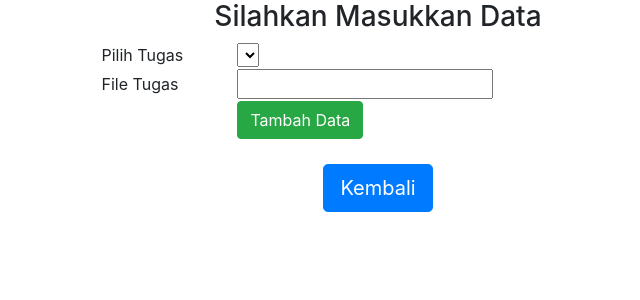
After one commit to ngodeing/elena, a PHP site: page /create_mtugas.php in a window 1280 px wide. The commit adds this page. Shown: the top 300 px of the page, without its empty margins (262-902 px from the left). Run offline with PHP 8.4, Linux system fonts and the light colour scheme; tables that the repository leaves empty or names only in its code hold one stand-in row (values such as "Sample post"); lists and menus that the app fills with data are empty.

Commit message:
selesai upload tugas

```diff
--- /dev/null
+++ b/create_mtugas.php
@@ -0,0 +1,104 @@
+<!DOCTYPE html>
+<html lang="en">
+
+<head>
+  <meta charset="UTF-8">
+  <meta http-equiv="X-UA-Compatible" content="IE=edge">
+  <meta name="viewport" content="width=device-width, initial-scale=1.0">
+  <link rel="stylesheet" href="https://cdn.jsdelivr.net/npm/bootstrap@4.6.2/dist/css/bootstrap.min.css" integrity="sha384-xOolHFLEh07PJGoPkLv1IbcEPTNtaed2xpHsD9ESMhqIYd0nLMwNLD69Npy4HI+N" crossorigin="anonymous">
+  <title>Tambah Tugas</title>
+</head>
+
+<body>
+  <div class="container">
+    <center>
+      <h3>Silahkan Masukkan Data</h3>
+      <form action="create_mtugas.php" method="post" name="form1">
+      <input type="hidden" name="NIM" value="<?php echo isset($_GET['NIM']) ? $_GET['NIM'] : ''; ?>">
+
+<input type="hidden" name="kode_mk" value="<?php echo isset($_GET['kode_mk']) ? $_GET['kode_mk'] : ''; ?>">
+
+      <input type="hidden" name="status_tugas" value='Submitted'>
+      <input type="hidden" name="nilai_tugas" value='Not Graded'>
+        <table width="50%" border="0">
+        <tr>
+            <td>Pilih Tugas</td>
+            <td><select name="id_tugas">
+      <?php
+        // Sambungkan ke database dan ambil opsi dari tabel mata_kuliah
+        require 'koneksi.php';
+        // Periksa koneksi
+        if ($conn->connect_error) {
+          die("Koneksi gagal: " . $conn->connect_error);
+        }
+        $kode_mk = isset($_GET['kode_mk']) ? $_GET['kode_mk'] : '';
+
+        // Query untuk mengambil opsi dari tabel mata_kuliah
+        $query = "SELECT id_tugas, nama_tugas FROM tugas WHERE kode_mk = '$kode_mk'";
+        $result = $conn->query($query);
+
+        // Periksa apakah query berhasil
+        if ($result) {
+          // Tampilkan opsi dalam elemen <select>
+          while ($row = $result->fetch_assoc()) {
+            echo "<option value=\"" . $row['id_tugas'] . "\">" . $row['nama_tugas'] . "</option>";
+          }
+
+          // Bebaskan hasil query
+          $result->free_result();
+        } else {
+          echo "Query error: " . $conn->error;
+        }
+
+        // Tutup koneksi
+        $conn->close();
+      ?>
+    </select></td>
+          </tr>
+          <tr>
+            <td>File Tugas</td>
+            <td><input type="text" name="file_tugas" required></td>
+          </tr>
+    </select></td>
+          </tr>
+          <td></td>
+          <td><input class="btn btn-success" type="submit" name="Submit" value="Tambah Data"></td>
+          </tr>
+        </table>
+      </form>
+
+      <?php
+$NIM = isset($_GET['NIM']) ? $_GET['NIM'] : '';
+$kode_mk = isset($_GET['kode_mk']) ? $_GET['kode_mk'] : '';
+      // Check If form submitted, insert form data into users table.
+      if (isset($_POST['Submit'])) {
+        $NIM = $_POST['NIM'];
+        $id_tugas = $_POST['id_tugas'];
+        $file_tugas = $_POST['file_tugas'];
+        $status_tugas = $_POST['status_tugas'];
+        $kode_mk = $_POST['kode_mk'];
+        $nilai_tugas = $_POST['nilai_tugas'];
+
+
+
+        // include database connection file
+        require 'koneksi.php';
+
+        // Insert user data into table
+        $result = mysqli_query($conn, "INSERT INTO mengerjakan_tugas(id_tugas,NIM,file_tugas,status_tugas,nilai_tugas, kode_mk) VALUES('$id_tugas','$NIM', '$file_tugas','$status_tugas','$nilai_tugas','$kode_mk')");
+
+        // Show message when user added
+        echo "Data berhasil ditambahkan <a class='btn btn-primary' href='mata-kuliah.php?NIM=" . urlencode($NIM) . "&kode_mk=" . urlencode($kode_mk) . "'>Lihat Data</a>";
+
+      }
+      ?>
+      <br>
+      <a href="index.php" class="btn btn-primary btn-lg " tabindex="-1" role="button" aria-disabled="true">Kembali</a>
+
+    </center>
+
+  </div>
+
+</body>
+
+</html>
--- a/edit_tugas.php
+++ b/edit_tugas.php
@@ -49,11 +49,8 @@ while ($data = mysqli_fetch_array($result)) {
     <center>
       <h3>Silahkan Masukkan Data</h3>
       <form action="edit_tugas.php" method="post" name="form1">
+      <input type="hidden" name="id_tugas" value=<?php echo $id_tugas; ?>>
         <table width="50%" border="0">
-          <tr>
-            <td>ID Tugas</td>
-            <td><input type="text" name="id_tugas" value=<?php echo $id_tugas; ?> readonly></td>
-          </tr>
           <tr>
             <td>Nama Tugas</td>
             <td><input type="text" name="nama_tugas" value=<?php echo $nama_tugas; ?>></td>
--- a/mahasiswa.php
+++ b/mahasiswa.php
@@ -48,7 +48,8 @@ if (isset($_GET['nama_user'])) {
                     echo "<div class='bg-white p-4 rounded-md shadow-lg w-[300px] flex flex-col'>";
                     echo "<h5 class='text-xl font-bold mb-2'>".$data['nama_mk']."</h5>";
                     echo "<p class='text-gray-600 mb-5'>(".$data['kode_mk'].")</p>";
-                    echo "<a href='mata-kuliah.php?kode_mk=".$data['kode_mk']."&nama_user=".urlencode($namaMahasiswa)."' class='bg-blue-500 text-white py-2 px-4 mt-auto rounded-md content-end'>Lihat Detail</a>";
+                    echo "<a href='mata-kuliah.php?kode_mk=" . $data['kode_mk'] . "&nama_user=" . urlencode($namaMahasiswa) . "&NIM=" . urlencode($NIM) . "' class='bg-blue-500 text-white py-2 px-4 mt-auto rounded-md content-end'>Lihat Detail</a>";
+
                     echo "</div>";
                     echo "</div>";
                 }
```
Also changed, not shown: mata-kuliah.php (+48 -1 lines).
